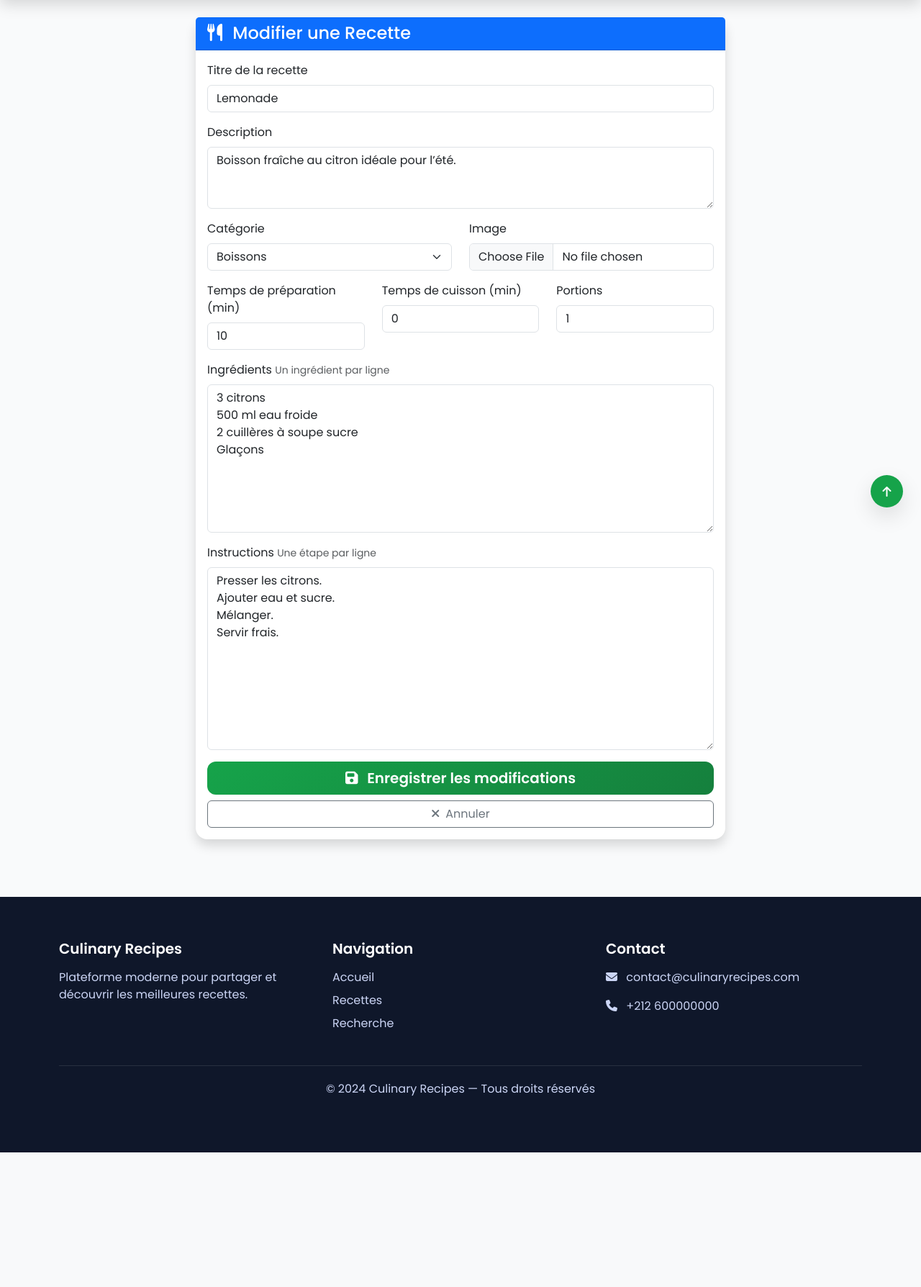
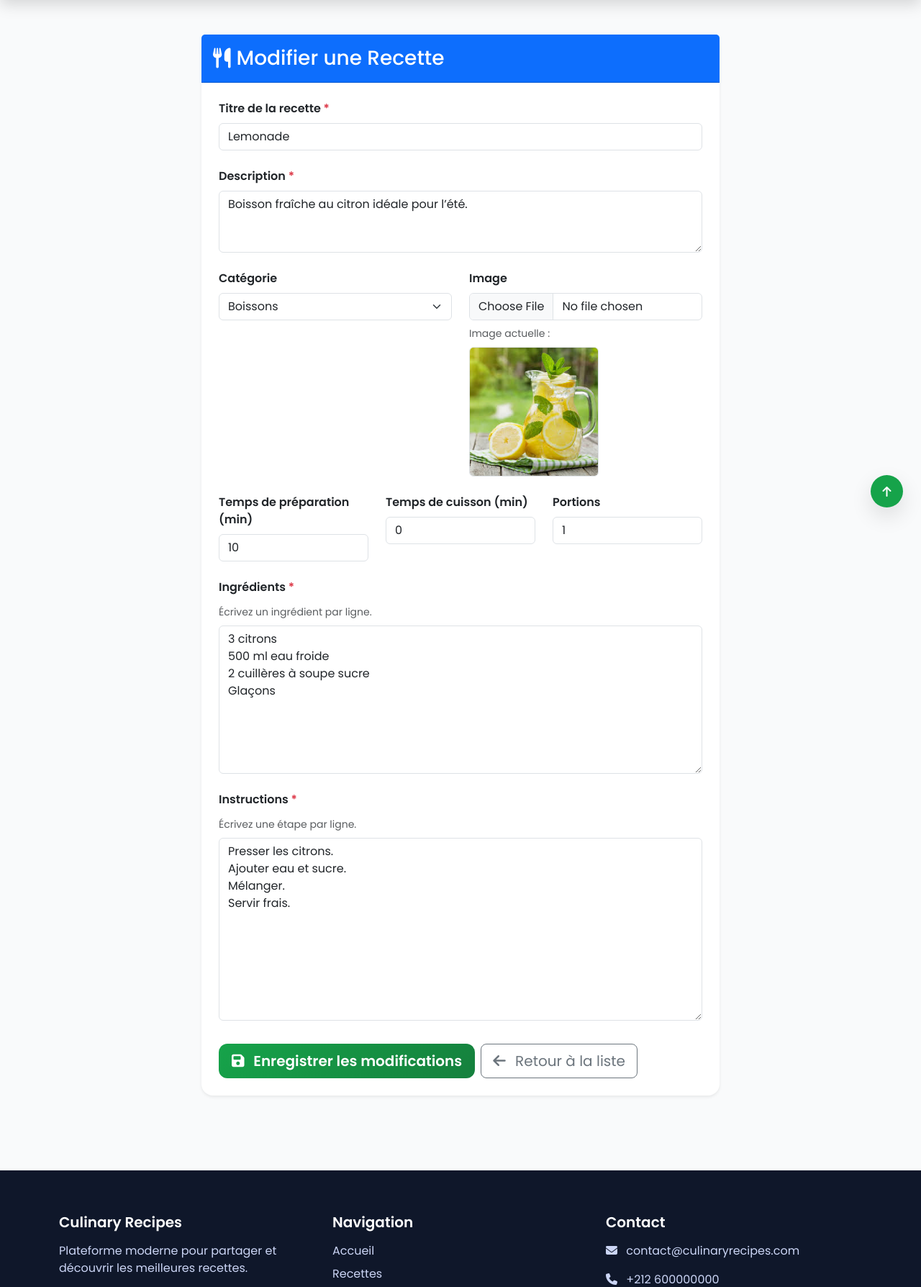
Before and after one commit to ayoubmorchid/culinary_recipes, a Django app: a page that uses templates/recipes/recipe_form.html in a window 1280 px wide. Shown: the part 70-1858 px from the top of the page at 72% size. Before the commit the page ends 1671 px from the top, so only its background shows below. Run offline with Django 4.2, Linux system fonts and the light colour scheme; a user stored in the database is signed in; data comes from the database, SQL or seed files in the repository; both versions use the stored data as it was after the commit.

Commit message:
Enhance recipe form and improve user experience

```diff
--- a/templates/recipes/recipe_form.html
+++ b/templates/recipes/recipe_form.html
@@ -1,88 +1,159 @@
 {% extends 'base.html' %}
 
-{% block title %}{% if form.instance.pk %}Modifier{% else %}Créer{% endif %} une Recette - Culinary Recipes{% endblock %}
+{% block title %}
+    {% if form.instance.pk %}Modifier{% else %}Créer{% endif %} une Recette - Culinary Recipes
+{% endblock %}
 
 {% block content %}
+<div class="container py-4">
     <div class="row justify-content-center">
-    <div class="col-lg-8">
-        <div class="card shadow fade-in">
-            <div class="card-header bg-primary text-white">
-                <h4 class="mb-0">
+        <div class="col-lg-9 col-xl-8">
+            <div class="card shadow-sm border-0">
+                <div class="card-header bg-primary text-white py-3">
+                    <h3 class="mb-0 d-flex align-items-center">
                         <i class="fas fa-utensils me-2"></i>
-                    {% if form.instance.pk %}Modifier{% else %}Créer{% endif %} une Recette
-                </h4>
+                        {% if form.instance.pk %}
+                            Modifier une Recette
+                        {% else %}
+                            Créer une Recette
+                        {% endif %}
+                    </h3>
                 </div>
-            <div class="card-body">
-                <form method="POST" enctype="multipart/form-data">
+
+                <div class="card-body p-4">
+
+                    {% if form.non_field_errors %}
+                        <div class="alert alert-danger">
+                            {{ form.non_field_errors }}
+                        </div>
+                    {% endif %}
+
+                    <form method="POST" enctype="multipart/form-data" novalidate>
                         {% csrf_token %}
 
-                    <div class="mb-3">
-                        <label class="form-label">Titre de la recette</label>
+                        <div class="mb-4">
+                            <label for="{{ form.title.id_for_label }}" class="form-label fw-semibold">
+                                Titre de la recette <span class="text-danger">*</span>
+                            </label>
                             {{ form.title }}
-                        {% if form.title.errors %}
-                            <div class="text-danger">{{ form.title.errors }}</div>
+                            {% if form.title.help_text %}
+                                <div class="form-text">{{ form.title.help_text }}</div>
                             {% endif %}
+                            {% for error in form.title.errors %}
+                                <div class="text-danger small mt-1">{{ error }}</div>
+                            {% endfor %}
                         </div>
 
-                    <div class="mb-3">
-                        <label class="form-label">Description</label>
+                        <div class="mb-4">
+                            <label for="{{ form.description.id_for_label }}" class="form-label fw-semibold">
+                                Description <span class="text-danger">*</span>
+                            </label>
                             {{ form.description }}
-                        {% if form.description.errors %}
-                            <div class="text-danger">{{ form.description.errors }}</div>
+                            {% if form.description.help_text %}
+                                <div class="form-text">{{ form.description.help_text }}</div>
                             {% endif %}
+                            {% for error in form.description.errors %}
+                                <div class="text-danger small mt-1">{{ error }}</div>
+                            {% endfor %}
                         </div>
 
                         <div class="row">
-                        <div class="col-md-6 mb-3">
-                            <label class="form-label">Catégorie</label>
+                            <div class="col-md-6 mb-4">
+                                <label for="{{ form.category.id_for_label }}" class="form-label fw-semibold">
+                                    Catégorie
+                                </label>
                                 {{ form.category }}
+                                {% for error in form.category.errors %}
+                                    <div class="text-danger small mt-1">{{ error }}</div>
+                                {% endfor %}
                             </div>
-                        <div class="col-md-6 mb-3">
-                            <label class="form-label">Image</label>
+
+                            <div class="col-md-6 mb-4">
+                                <label for="{{ form.image.id_for_label }}" class="form-label fw-semibold">
+                                    Image
+                                </label>
                                 {{ form.image }}
+                                {% if form.instance.image %}
+                                    <div class="mt-2">
+                                        <small class="text-muted d-block mb-2">Image actuelle :</small>
+                                        <img src="{{ form.instance.image.url }}" alt="Image de la recette"
+                                             class="img-fluid rounded border"
+                                             style="max-height: 180px; object-fit: cover;">
+                                    </div>
+                                {% endif %}
+                                {% for error in form.image.errors %}
+                                    <div class="text-danger small mt-1">{{ error }}</div>
+                                {% endfor %}
                             </div>
                         </div>
 
                         <div class="row">
-                        <div class="col-md-4 mb-3">
-                            <label class="form-label">Temps de préparation (min)</label>
+                            <div class="col-md-4 mb-4">
+                                <label for="{{ form.preparation_time.id_for_label }}" class="form-label fw-semibold">
+                                    Temps de préparation (min)
+                                </label>
                                 {{ form.preparation_time }}
+                                {% for error in form.preparation_time.errors %}
+                                    <div class="text-danger small mt-1">{{ error }}</div>
+                                {% endfor %}
                             </div>
-                        <div class="col-md-4 mb-3">
-                            <label class="form-label">Temps de cuisson (min)</label>
+
+                            <div class="col-md-4 mb-4">
+                                <label for="{{ form.cooking_time.id_for_label }}" class="form-label fw-semibold">
+                                    Temps de cuisson (min)
+                                </label>
                                 {{ form.cooking_time }}
+                                {% for error in form.cooking_time.errors %}
+                                    <div class="text-danger small mt-1">{{ error }}</div>
+                                {% endfor %}
                             </div>
-                        <div class="col-md-4 mb-3">
-                            <label class="form-label">Portions</label>
+
+                            <div class="col-md-4 mb-4">
+                                <label for="{{ form.servings.id_for_label }}" class="form-label fw-semibold">
+                                    Portions
+                                </label>
                                 {{ form.servings }}
+                                {% for error in form.servings.errors %}
+                                    <div class="text-danger small mt-1">{{ error }}</div>
+                                {% endfor %}
                             </div>
                         </div>
 
-                    <div class="mb-3">
-                        <label class="form-label">Ingrédients</label>
-                        <small class="text-muted">Un ingrédient par ligne</small>
+                        <div class="mb-4">
+                            <label for="{{ form.ingredients.id_for_label }}" class="form-label fw-semibold">
+                                Ingrédients <span class="text-danger">*</span>
+                            </label>
+                            <div class="form-text mb-2">Écrivez un ingrédient par ligne.</div>
                             {{ form.ingredients }}
-                        {% if form.ingredients.errors %}
-                            <div class="text-danger">{{ form.ingredients.errors }}</div>
-                        {% endif %}
+                            {% for error in form.ingredients.errors %}
+                                <div class="text-danger small mt-1">{{ error }}</div>
+                            {% endfor %}
                         </div>
 
-                    <div class="mb-3">
-                        <label class="form-label">Instructions</label>
-                        <small class="text-muted">Une étape par ligne</small>
+                        <div class="mb-4">
+                            <label for="{{ form.instructions.id_for_label }}" class="form-label fw-semibold">
+                                Instructions <span class="text-danger">*</span>
+                            </label>
+                            <div class="form-text mb-2">Écrivez une étape par ligne.</div>
                             {{ form.instructions }}
-                        {% if form.instructions.errors %}
-                            <div class="text-danger">{{ form.instructions.errors }}</div>
-                        {% endif %}
+                            {% for error in form.instructions.errors %}
+                                <div class="text-danger small mt-1">{{ error }}</div>
+                            {% endfor %}
                         </div>
 
-                    <div class="d-grid gap-2">
+                        <div class="d-flex flex-column flex-md-row gap-2 pt-2">
                             <button type="submit" class="btn btn-primary btn-lg">
                                 <i class="fas fa-save me-2"></i>
-                            {% if form.instance.pk %}Enregistrer les modifications{% else %}Publier la recette{% endif %}
+                                {% if form.instance.pk %}
+                                    Enregistrer les modifications
+                                {% else %}
+                                    Publier la recette
+                                {% endif %}
                             </button>
-                        <a href="{% url 'recipes:recipe_list' %}" class="btn btn-outline-secondary">
-                            <i class="fas fa-times me-2"></i>Annuler
+
+                            <a href="{% url 'recipes:recipe_list' %}" class="btn btn-outline-secondary btn-lg">
+                                <i class="fas fa-arrow-left me-2"></i>
+                                Retour à la liste
                             </a>
                         </div>
                     </form>
@@ -90,4 +161,5 @@
             </div>
         </div>
     </div>
+</div>
 {% endblock %}
```
Also changed, not shown: db.sqlite3. Lines whose indentation alone changed are shown as unchanged.
